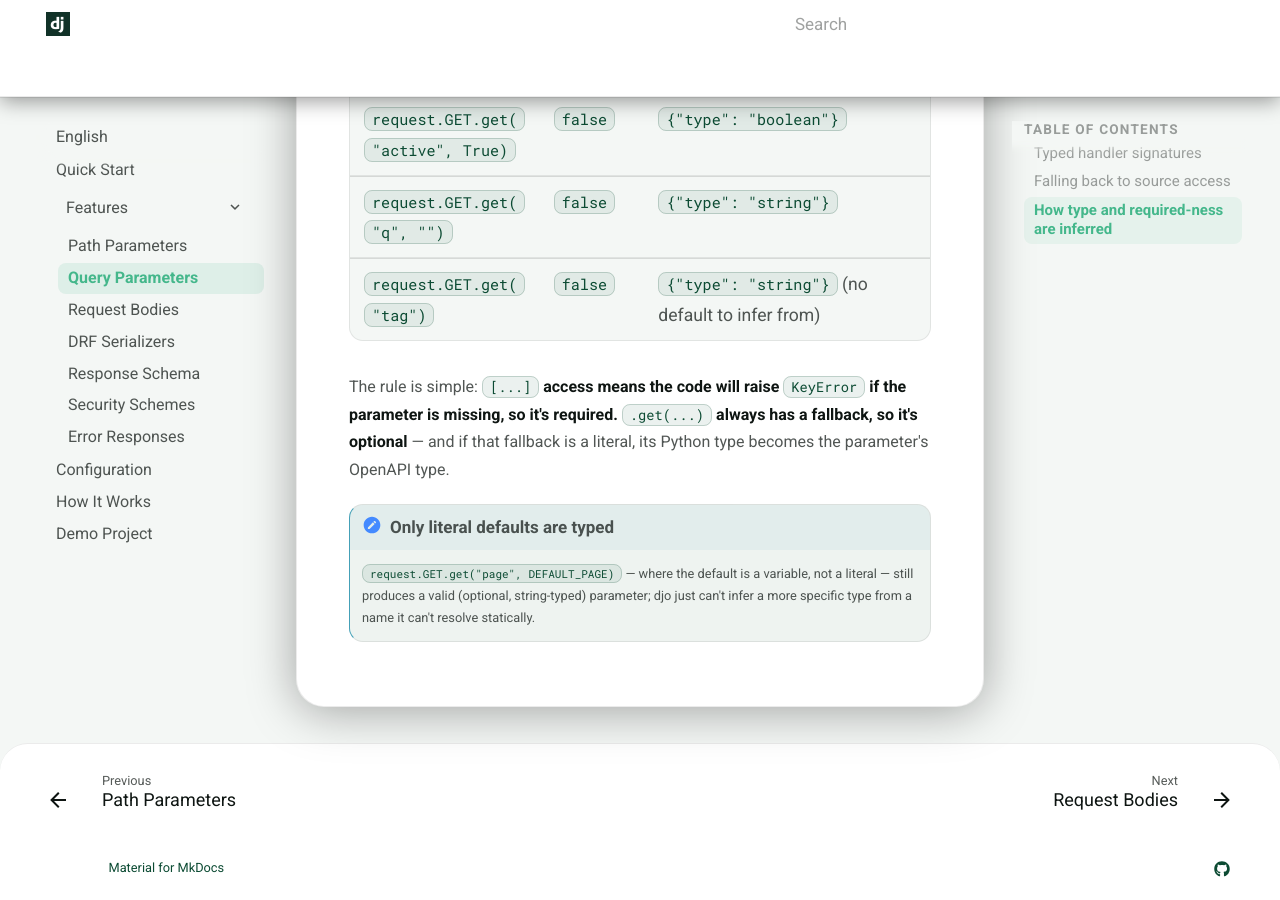
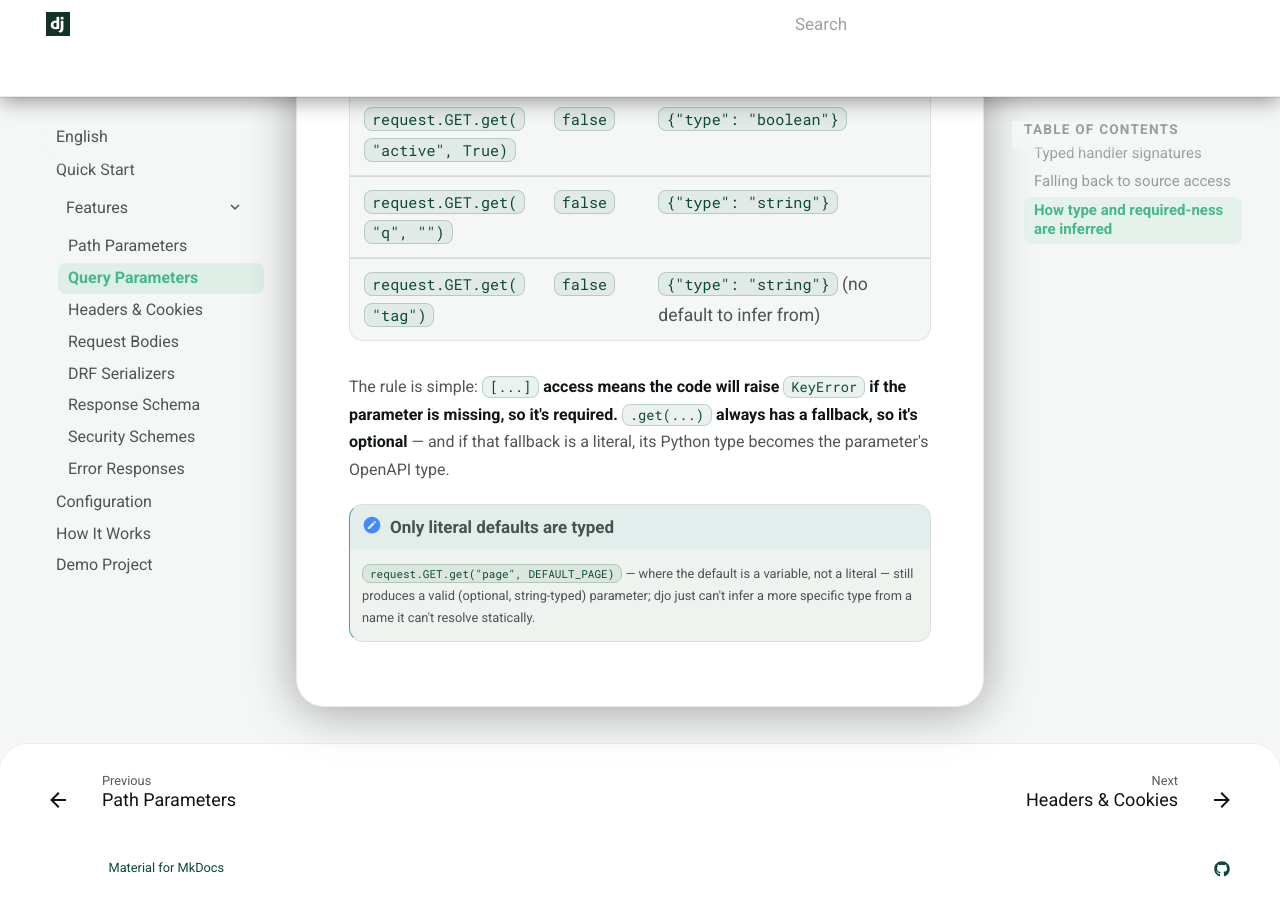
Before and after one commit to NEFORCEO/djo, an MkDocs documentation site: the page built from docs/en/features/query-parameters.md, in a window 1280 px wide and 900 px high, scrolled down 1868 px. Built offline with MkDocs 1.6.1 and Material for MkDocs 9.7.7, drawn with Linux system fonts in a browser that asks for light colours; comment, search, counter and statistics services are not loaded.

Commit message:
chore: update mkdocs.yml

```diff
--- a/mkdocs.yml
+++ b/mkdocs.yml
@@ -78,6 +78,7 @@ nav:
           - Overview: en/features/index.md
           - Path Parameters: en/features/path-parameters.md
           - Query Parameters: en/features/query-parameters.md
+          - Headers & Cookies: en/features/headers-cookies.md
           - Request Bodies: en/features/request-bodies.md
           - DRF Serializers: en/features/drf-serializers.md
           - Response Schema: en/features/response-schema.md
@@ -92,6 +93,7 @@ nav:
           - Обзор: ru/features/index.md
           - Path-параметры: ru/features/path-parameters.md
           - Query-параметры: ru/features/query-parameters.md
+          - Заголовки и куки: ru/features/headers-cookies.md
           - Тело запроса: ru/features/request-bodies.md
           - DRF-сериализаторы: ru/features/drf-serializers.md
           - Схема ответа: ru/features/response-schema.md
```
